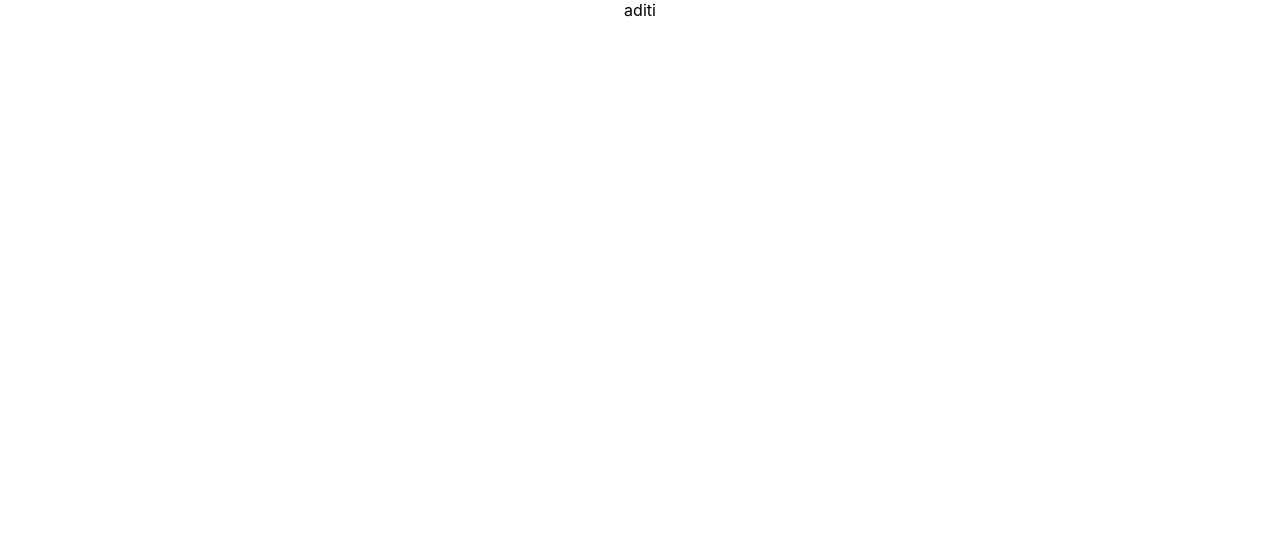
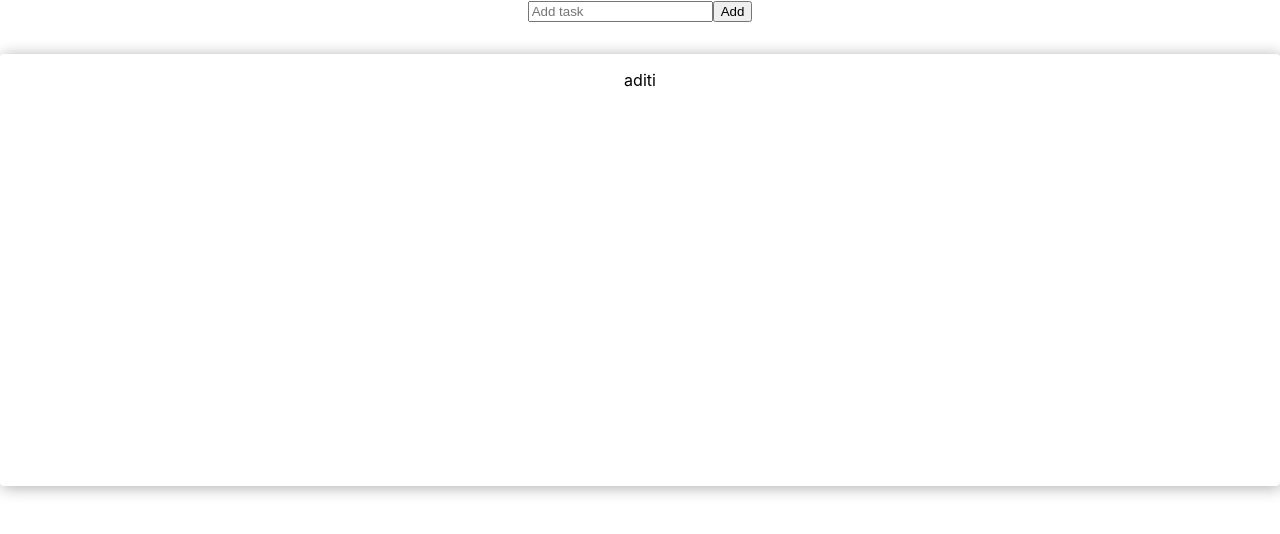
Before and after one commit to aditisolanki71/my-social-app-testing, a React (Create React App) app: page / in a window 1280 px wide. Shown: the top 534 px of the page. Built offline with nearby package versions, Linux system fonts and the light colour scheme.

Commit message:
Added Todo Create

```diff
--- /dev/null
+++ b/src/components/AddInput/AddInput.css
@@ -0,0 +1,27 @@
+.input-container {
+    background-color: white;
+    margin-top: 2rem;
+    border-radius: 0.25rem;
+    padding: 1rem;
+    box-shadow: 0.1rem 0.1rem 1rem rgba(0, 0, 0, 0.329);
+    display: flex;
+    justify-content: space-between;
+}
+
+.input {
+    border: none;
+    width: 90%
+}
+
+.input:focus {
+    outline: none;
+}
+
+.add-btn {
+    border: none;
+    padding: 0.3rem 2rem;
+    border-radius: 0.2rem;
+    background-color: rgb(53, 201, 157);
+    color: white;
+    font-weight: 900;
+}
--- /dev/null
+++ b/src/components/AddInput/AddInput.js
@@ -0,0 +1,27 @@
+import { useState } from "react";
+import { v4 } from "uuid";
+
+const AddInput = ({ setTodos, todos }) => {
+    const [ todo, setTodo ] = useState("")
+
+    const addTodo = () => {
+        if(!todo) return;
+        let newTodos = [...todos, {id: v4(),task: todo, completed: false}]
+        setTodos(newTodos)
+        setTodo("")
+    }
+
+    return (
+        <div>
+            <input
+                value={todo}
+                placeholder="Add task"
+                onChange={e => setTodo(e.target.value)}
+            />
+            <button onClick={addTodo}>
+                Add
+            </button>
+        </div>
+    )
+}
+export default AddInput;
--- a/src/components/Todo/Todo.css
+++ b/src/components/Todo/Todo.css
@@ -0,0 +1,3 @@
+.todo {
+    margin-top: -22.5vh;
+}
--- a/src/components/Todo/Todo.js
+++ b/src/components/Todo/Todo.js
@@ -1,12 +1,18 @@
 import React,{useState} from "react";
+import AddInput from "../AddInput/AddInput";
 import TodoList from "../TodoList/TodoList";
+import "./Todo.css"
 
 const Todo = () => {
     const [todos, setTodos]= useState([
         {id: 1,task: "aditi"}
     ]);
     return (
-        <div className="todo">
+        <div>
+            <AddInput
+                setTodos={setTodos}
+                todos={todos}
+            />
             <TodoList
                 todos={todos}
                 setTodos={setTodos}
--- a/src/components/TodoList/TodoList.css
+++ b/src/components/TodoList/TodoList.css
@@ -0,0 +1,27 @@
+.todolist-container {
+    background-color: white;
+    margin-top: 2rem;
+    border-radius: 0.25rem;
+    padding: 1rem;
+    box-shadow: 0.1rem 0.1rem 1rem rgba(0, 0, 0, 0.329);
+    height: 50vh;
+    display: flex;
+    flex-direction: column;
+    justify-content: space-between;
+}
+
+.todos-container {
+    overflow: auto;
+    height: 90%;
+}
+
+.todo-item {
+    border-bottom: .05rem solid rgba(0, 0, 0, 0.082);
+    padding: 1rem 0;
+    cursor: pointer;
+}
+
+.todo-item-active {
+    text-decoration: line-through;
+    color: grey
+}
--- a/src/components/TodoList/TodoList.js
+++ b/src/components/TodoList/TodoList.js
@@ -1,5 +1,8 @@
+import "./TodoList.css"
 const TodoList = ({todos,setTodos}) => {
     return (
+        <div className="todolist-container">
+            <div className="todos-container">
                 <div>
                     {
                         todos.map((todo,index) => (
@@ -9,6 +12,8 @@ const TodoList = ({todos,setTodos}) => {
                         ))
                     }
                 </div>
+            </div>
+        </div>
     )
 }
 export default TodoList;
```
Lines whose indentation alone changed are shown as unchanged.
